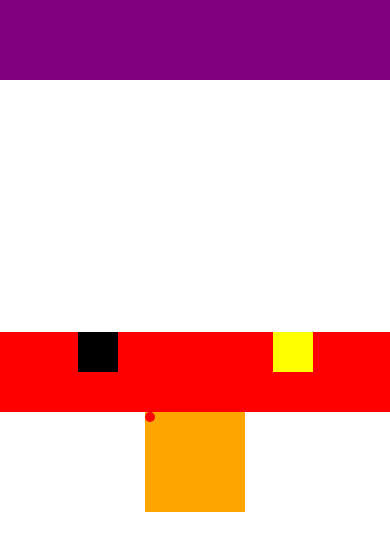
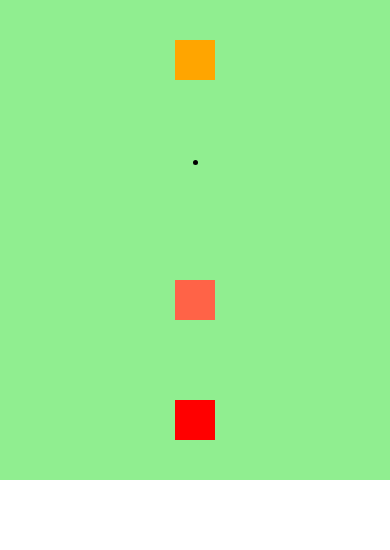
Before and after one commit to Debarshi-Chaudhuri/animation_projects, a React Native app: screen / in a window 390 px wide. Shown: the top 550 px of the page. Built offline with nearby package versions, Linux system fonts and the light colour scheme.

Commit message:
d commit

```diff
--- a/App.js
+++ b/App.js
@@ -7,12 +7,12 @@
  */
 
 import React from 'react';
-
+import AnimatedFunctions from "./pages/AnimatedFunctions";
 import Opacitycheck from "./pages/Opacitycheck";
 import Translatecheck from "./pages/Translatecheck";
 const App = () => {
   return (
-    <Translatecheck/>
+    <AnimatedFunctions/>
   );
 };
 
--- /dev/null
+++ b/pages/AnimatedFunctions.js
@@ -0,0 +1,233 @@
+import React from "react";
+import {View,Animated,TouchableWithoutFeedback,StyleSheet,ScrollView,PanResponder} from 'react-native';
+class AnimatedFunctions extends React.Component{
+    state={
+        animation:new Animated.Value(1), //Default opacity of the block starts with 1
+        disabled:false,
+        animationRotate:new Animated.Value(0),
+        scrollY:new Animated.Value(0),
+        animationMove:new Animated.ValueXY(0),
+        animationMove2:new Animated.ValueXY(0)
+    }
+
+    constructor(props){
+        super(props)
+        //will mount is used to set pan responders
+        this.panResponders=PanResponder.create({
+            onStartShouldSetPanResponder:()=>true ,  //this means when we touch that object its pan responders will be set to true
+            onMoveShouldSetPanResponder:()=>true ,//while moving the pan responders will be true
+            onPanResponderMove:Animated.event([
+                null,//the native event is set to null as we dont require it
+                {
+                    dx:this.state.animationMove.x,
+                    dy:this.state.animationMove.y
+                }
+            ]),
+            onPanResponderGrant:()=>{
+                this.state.animationMove.extractOffset()  //what it does is extracts the offset values of the x and y position of the box then adds them to the original value of x and y to set the new value of x and y
+            },
+            onPanResponderRelease:(e,{vx,vy})=>{
+
+                //this.state.animationMove.setValue({x:0,y:0})
+
+                Animated.spring(this.state.animationMove,{
+                    toValue:{x:0,y:0},
+                    tension:160,
+                    friction:2
+                }).start()
+
+                /*Animated.decay(this.state.animationMove,{
+                    velocity:{x:vx,y:vy},
+                    deceleration:0.996
+                }).start()*/
+            }
+        })
+
+        this.panResponders2=PanResponder.create({
+            onStartShouldSetPanResponder:()=>true ,  //this means when we touch that object its pan responders will be set to true
+            onMoveShouldSetPanResponder:()=>true ,//while moving the pan responders will be true
+            onPanResponderMove:Animated.event([
+                null,//the native event is set to null as we dont require it
+                {
+                    dx:this.state.animationMove2.x,
+                    dy:this.state.animationMove2.y
+                }
+            ]),
+            onPanResponderGrant:()=>{
+                this.state.animationMove2.extractOffset()  //what it does is extracts the offset values of the x and y position of the box then adds them to the original value of x and y to set the new value of x and y
+            },
+            onPanResponderRelease:(e,{vx,vy})=>{
+
+                //this.state.animationMove.setValue({x:0,y:0})
+
+                /*Animated.spring(this.state.animationMove,{
+                    toValue:{x:0,y:0},
+                    tension:160,
+                    friction:2
+                }).start()*/
+
+                Animated.decay(this.state.animationMove2,{
+                    velocity:{x:vx,y:vy},
+                    deceleration:0.996
+                }).start()
+            }
+        })
+    }
+
+    startAnimation=()=>{
+
+        this.setState({disabled:true})
+
+        Animated.spring(this.state.animation,{
+            toValue:2,
+            friction:2, //decreasing the friction
+            tension:170,//increasing the spring tension
+        }).start(()=>{
+
+            Animated.timing(this.state.animation,{
+                toValue:1,
+                duration:100
+            }).start(()=>{
+                this.setState({disabled:false})
+            })
+        })
+        Animated.loop(Animated.timing(this.state.animationRotate,{
+            toValue:1,
+            duration:1000
+        })).start()
+
+        /*Animated.parallel(
+          [Animated.timing ...,
+          Animated.timing ...,
+          ...  ]
+        ).start()  */
+        //Starts all the animations parallelly and then executes the callback for the start
+
+        /*Animated.sequence(
+          [Animated.timing ...,
+          Animated.timing ...,
+          ...  ]
+        ).start()  */
+        //Starts all the animations sequentially one after another and then executes the callback for the start this helps us to avoid multiple callbacks
+
+        /*Animated.stagger(200,
+          [Animated.timing ...,
+          Animated.timing ...,
+          ...  ]
+        ).start()  */
+        //Starts all the animations parallelly but it will have a time gap of 200ms between the animations so animation 1 will start there will be a 200 ms delay and then animation 2 will start
+
+        /*
+        Animated.delay() is used for a delay between the animations it can only be used with sequence, stagger or parallel */
+    }
+    render(){
+
+        //The [] bracket on Animated.View is for updating the style dynamically
+        const animatedStyles={
+            transform:[
+                {
+                    scale:this.state.animation
+                }
+            ]
+        }
+        const animateRotation=this.state.animationRotate.interpolate({
+            inputRange:[0,1],
+            outputRange:['0deg','360deg']
+        })
+        const animatedStyles2={
+            transform:[
+                {
+                    rotate:animateRotation
+                }
+            ]
+        }
+        const animateScroll=this.state.scrollY.interpolate({
+            inputRange:[0,1000],
+            outputRange:['rgb(144,238,144)','rgb(135,206,235)']
+        })
+        const backgroundColorAnimate={
+            backgroundColor:animateScroll
+        }
+        const animatedStyles3={
+            transform:this.state.animationMove.getTranslateTransform()
+        }
+        const animatedStyles4={
+            transform:this.state.animationMove2.getTranslateTransform()
+        }
+        return(
+            <ScrollView
+                showsVerticalScrollIndicator={false}
+                onScroll={
+                    Animated.event([
+                        {
+                            nativeEvent:{
+                                contentOffset:{
+                                    y:this.state.scrollY //What animated event is doing is that it is setting the value of scrollY on every scroll hence the colour is changing accordingly
+                                    //can also write it as (e)=>{this.state.scrollY.setValue(e.nativeEvent.contentOffset.y)}
+                                }
+                            }
+                        }
+                    ])
+                }
+            >
+                <Animated.View style={[styles.container,backgroundColorAnimate]}>
+                    <TouchableWithoutFeedback onPress={this.startAnimation} disabled={this.state.disabled} >
+                        <Animated.View style={[styles.box,animatedStyles]}></Animated.View>
+                    </TouchableWithoutFeedback>
+                    <TouchableWithoutFeedback onPress={this.startAnimation} disabled={this.state.disabled} >
+                        <Animated.View style={[styles.box2,animatedStyles2]}>
+                            <Animated.View style={[styles.circle]}>
+                            </Animated.View>
+                        </Animated.View>
+                    </TouchableWithoutFeedback>
+                    <Animated.View style={[styles.box3,animatedStyles3]} {...this.panResponders.panHandlers}/*to set or pan movements*/>
+                    </Animated.View>
+                    <Animated.View style={[styles.box4,animatedStyles4]} {...this.panResponders2.panHandlers}/*to set or pan movements*/>
+                    </Animated.View>
+                </Animated.View>
+            </ScrollView>
+        )
+    }
+}
+export default AnimatedFunctions;
+
+
+const styles=StyleSheet.create({
+    container:{
+        display:'flex',
+        flex:1,
+        alignItems:'center',
+        height:2000
+    },
+    box:{
+        height:40,
+        width:40,
+        backgroundColor:'orange',
+        margin:40
+    },
+    box2:{
+        height:40,
+        width:40,
+        display:'flex',
+        alignItems:'center',
+        margin:40
+    },
+    circle:{
+        backgroundColor:'black',
+        width:5,
+        height:5,
+        borderRadius:5
+    },
+    box3:{
+        height:40,
+        width:40,
+        margin:40,
+        backgroundColor:'tomato'
+    },
+    box4:{
+        height:40,
+        width:40,
+        margin:40,
+        backgroundColor:'red'
+    },
+})
```
